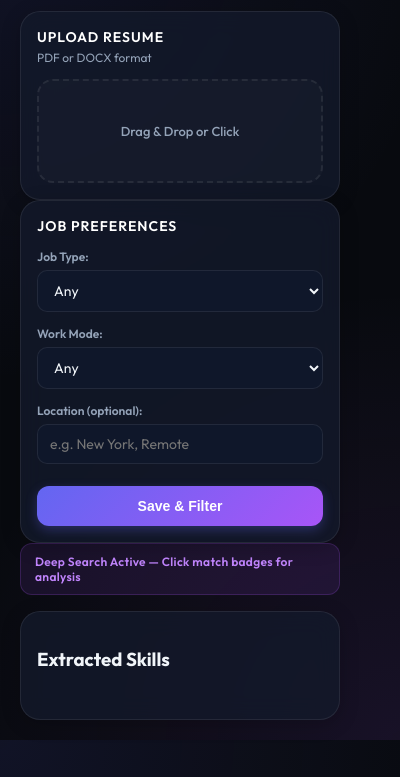
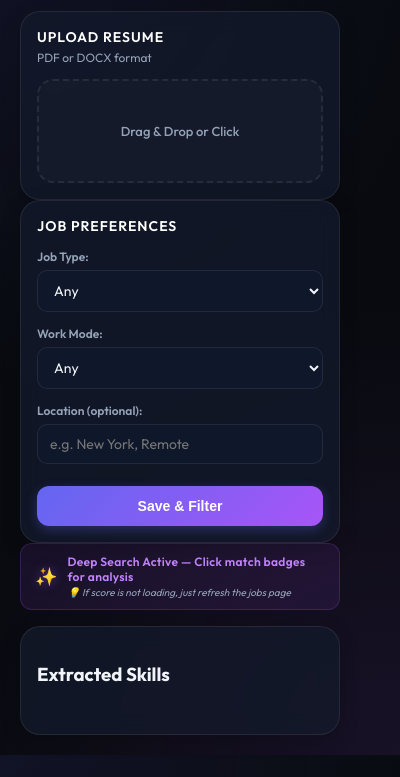
Before and after one commit to Xaan1506/JobFilter, a browser extension: page popup.html in a window 400 px wide. Shown: the part 67-844 px from the top of the page. Drawn offline with Linux system fonts and the light colour scheme.

Commit message:
docs: add troubleshooting tip to popup UI

```diff
--- a/popup.css
+++ b/popup.css
@@ -254,6 +254,19 @@ select:focus, input[type="text"]:focus {
   letter-spacing: 0.3px;
 }
 
+.ai-content {
+  display: flex;
+  flex-direction: column;
+  gap: 2px;
+}
+
+.ai-tip {
+  color: #94a3b8;
+  font-size: 10px;
+  font-weight: 400;
+  font-style: italic;
+}
+
 .resume-actions {
   display: none; /* Controlled by popup.js */
   margin-top: 14px;
--- a/popup.html
+++ b/popup.html
@@ -59,8 +59,11 @@
       </section>
 
       <div class="ai-status-bar">
-
-        <span class="ai-text">Deep Search Active — Click match badges for analysis</span>
+        <span class="ai-icon">✨</span>
+        <div class="ai-content">
+          <div class="ai-text">Deep Search Active — Click match badges for analysis</div>
+          <div class="ai-tip">💡 If score is not loading, just refresh the jobs page</div>
+        </div>
       </div>
 
       <section class="profile-summary">
```
Also changed, not shown: 1 other file.
